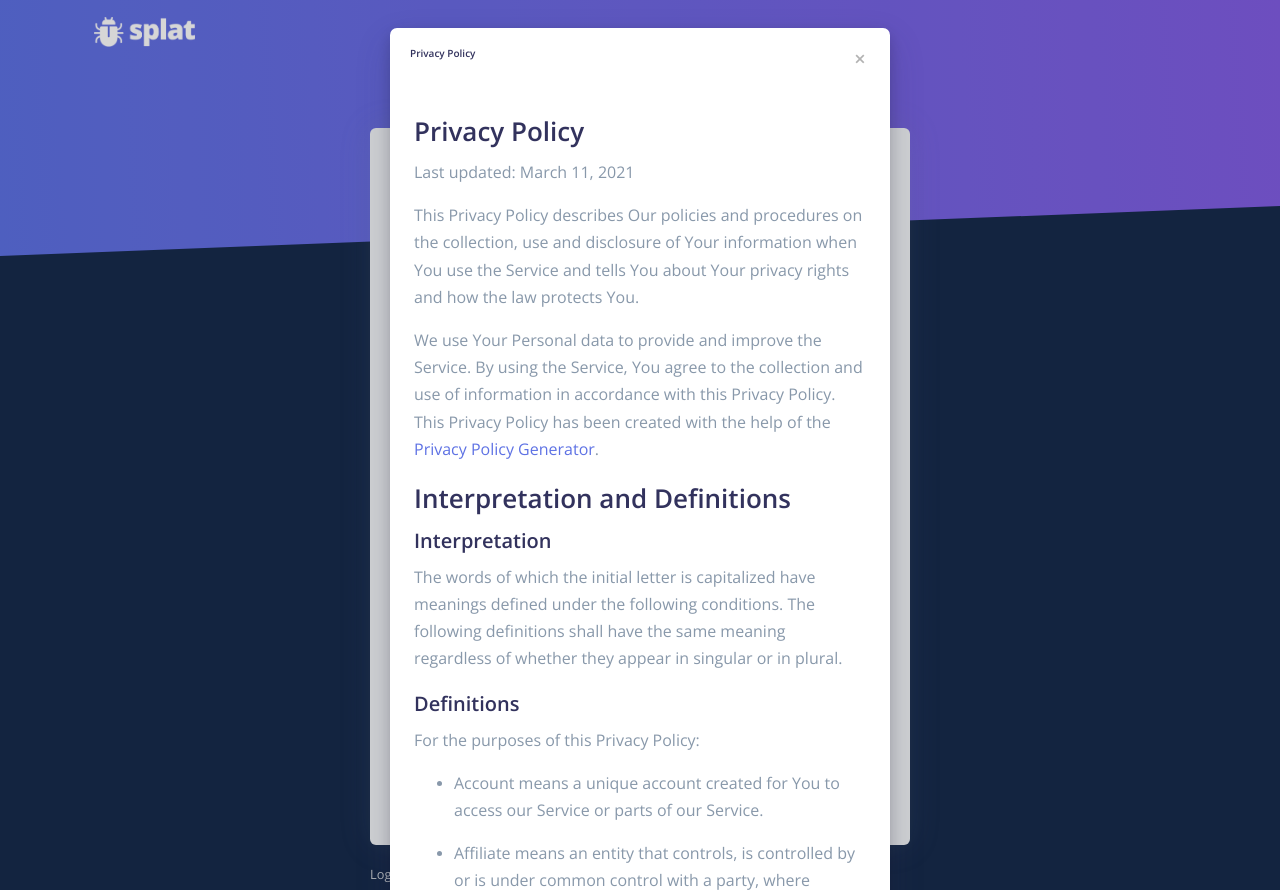
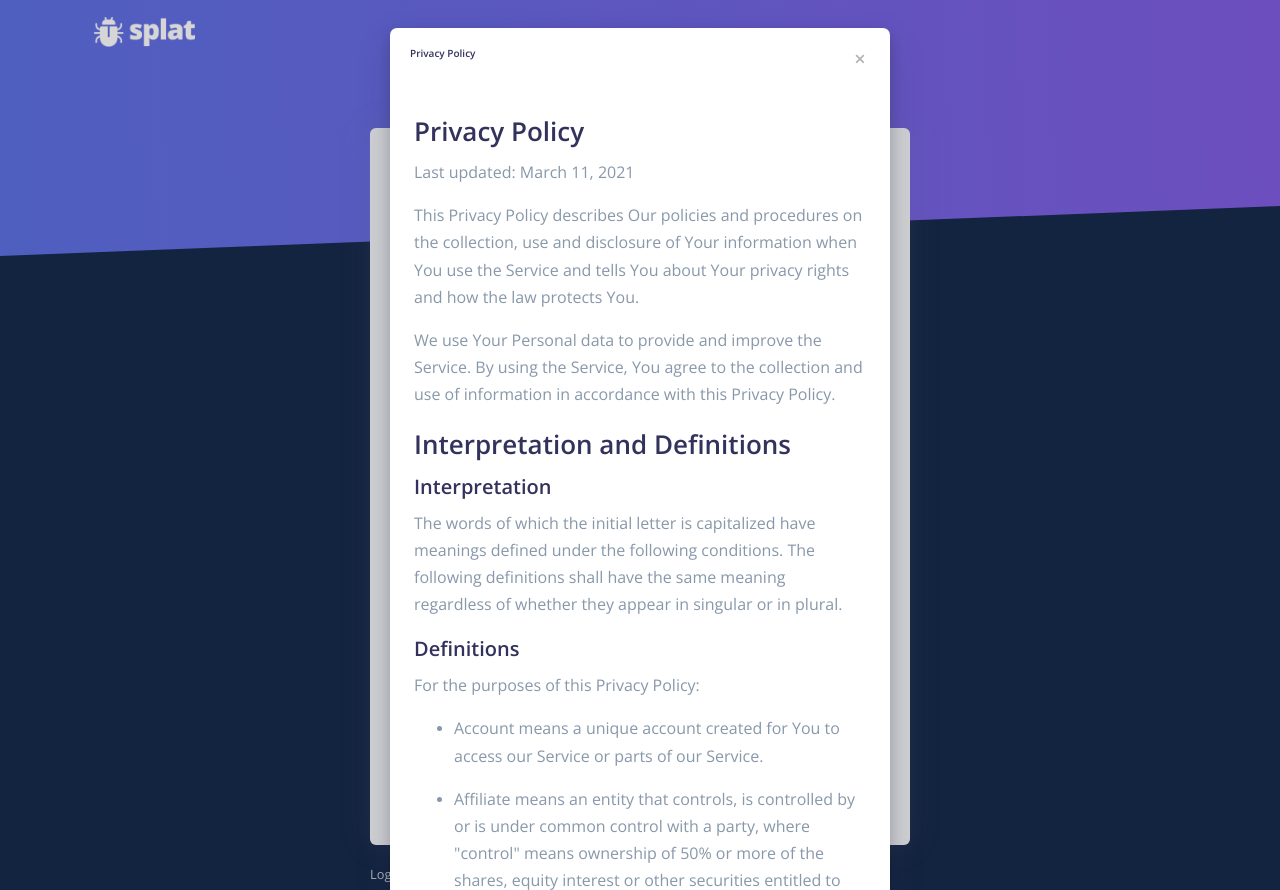
Before and after one commit to ptrcktylr/splat-issue-tracker, a Django app: page /register/ in a window 1280 px wide, after a click on "Privacy Policy". Shown: the top 890 px of the page. Run offline with Django 3.2, Linux system fonts and the light colour scheme; some libraries are stand-ins or nearby versions.

Commit message:
updated policy

```diff
--- a/core/templates/accounts/policy.html
+++ b/core/templates/accounts/policy.html
@@ -2,7 +2,7 @@
 <h1>Privacy Policy</h1>
 <p>Last updated: March 11, 2021</p>
 <p>This Privacy Policy describes Our policies and procedures on the collection, use and disclosure of Your information when You use the Service and tells You about Your privacy rights and how the law protects You.</p>
-<p>We use Your Personal data to provide and improve the Service. By using the Service, You agree to the collection and use of information in accordance with this Privacy Policy. This Privacy Policy has been created with the help of the <a href="https://www.privacypolicies.com/privacy-policy-generator/" target="_blank">Privacy Policy Generator</a>.</p>
+<p>We use Your Personal data to provide and improve the Service. By using the Service, You agree to the collection and use of information in accordance with this Privacy Policy.</p>
 <h1>Interpretation and Definitions</h1>
 <h2>Interpretation</h2>
 <p>The words of which the initial letter is capitalized have meanings defined under the following conditions. The following definitions shall have the same meaning regardless of whether they appear in singular or in plural.</p>
```
